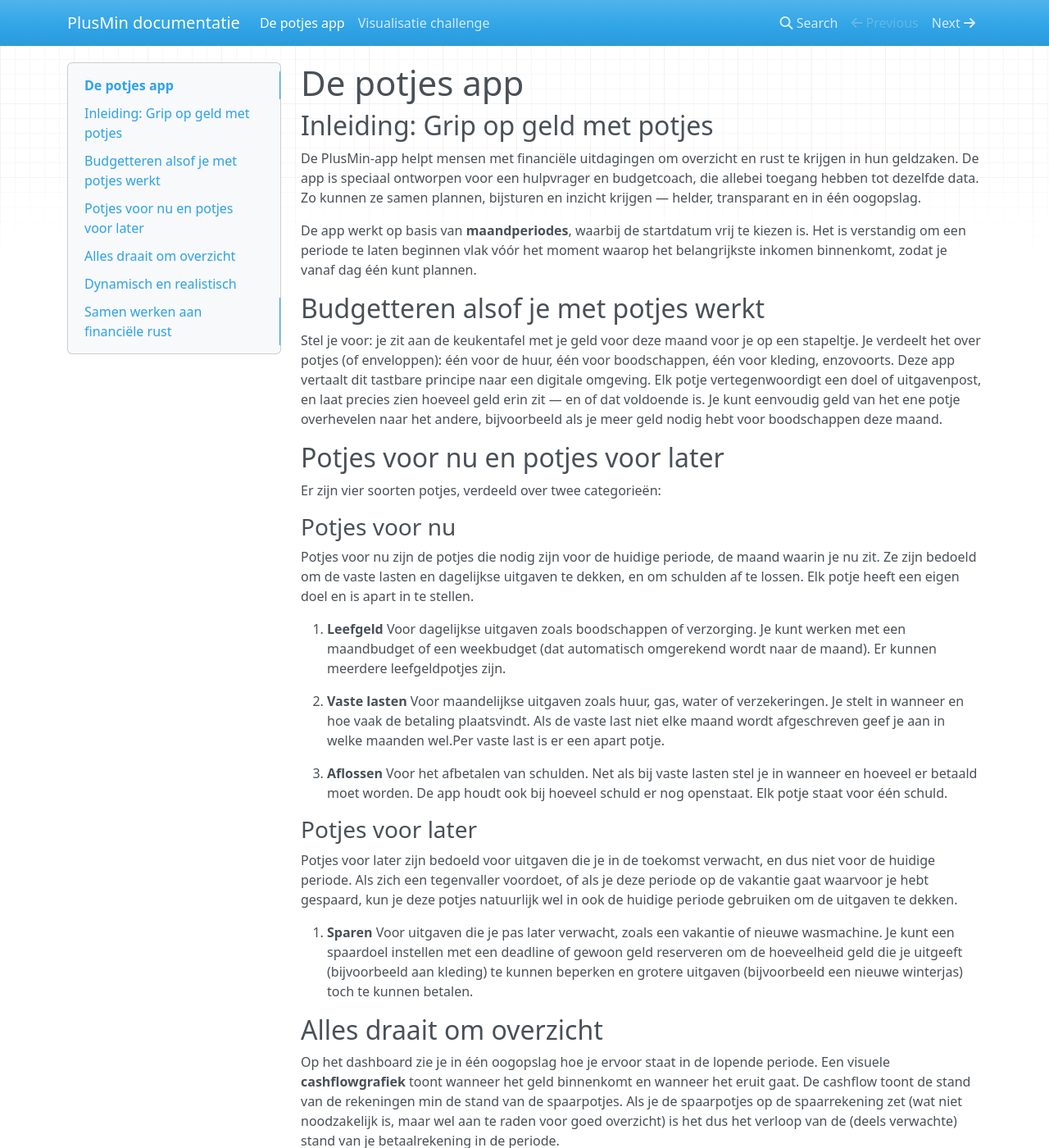
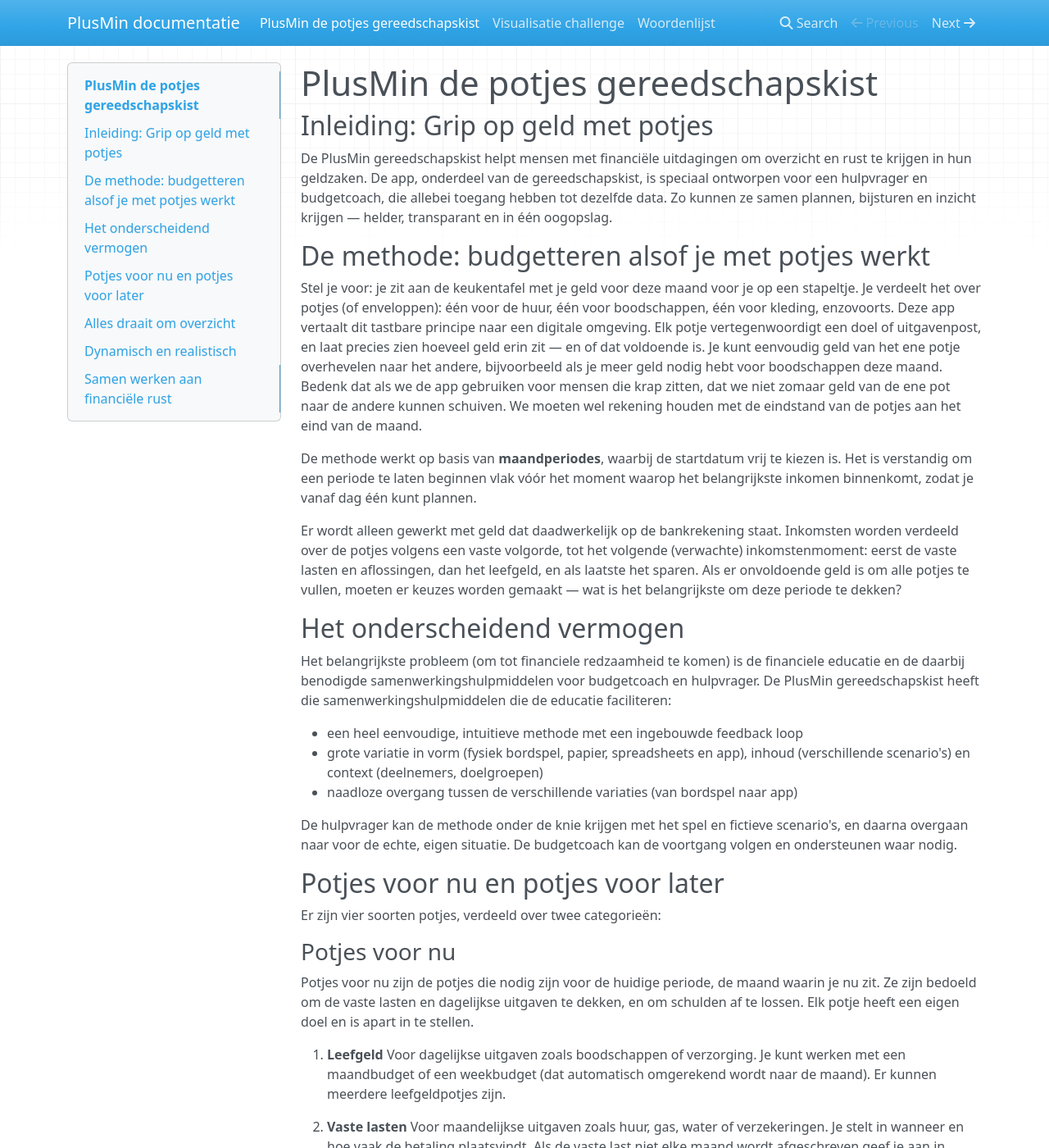
Before and after one commit to plusminapp/pm-docs, an MkDocs documentation site: the page built from docs/index.md, in a window 1280 px wide and 1400 px high. Shown: the whole window at 82% size. Built offline with MkDocs 1.6.1, drawn with Linux system fonts in a browser that asks for light colours; nearby versions of some CDN libraries.

Commit message:
aanpassing methode

```diff
--- a/docs/index.md
+++ b/docs/index.md
@@ -1,14 +1,25 @@
-# De potjes app
+# PlusMin de potjes gereedschapskist
 
 ## Inleiding: Grip op geld met potjes
 
-De PlusMin-app helpt mensen met financiële uitdagingen om overzicht en rust te krijgen in hun geldzaken. De app is speciaal ontworpen voor een hulpvrager en budgetcoach, die allebei toegang hebben tot dezelfde data. Zo kunnen ze samen plannen, bijsturen en inzicht krijgen — helder, transparant en in één oogopslag.
+De PlusMin gereedschapskist helpt mensen met financiële uitdagingen om overzicht en rust te krijgen in hun geldzaken. De app, onderdeel van de gereedschapskist, is speciaal ontworpen voor een hulpvrager en budgetcoach, die allebei toegang hebben tot dezelfde data. Zo kunnen ze samen plannen, bijsturen en inzicht krijgen — helder, transparant en in één oogopslag.
 
-De app werkt op basis van **maandperiodes**, waarbij de startdatum vrij te kiezen is. Het is verstandig om een periode te laten beginnen vlak vóór het moment waarop het belangrijkste inkomen binnenkomt, zodat je vanaf dag één kunt plannen.
+## De methode: budgetteren alsof je met potjes werkt
 
-## Budgetteren alsof je met potjes werkt
+Stel je voor: je zit aan de keukentafel met je geld voor deze maand voor je op een stapeltje. Je verdeelt het over potjes (of enveloppen): één voor de huur, één voor boodschappen, één voor kleding, enzovoorts. Deze app vertaalt dit tastbare principe naar een digitale omgeving. Elk potje vertegenwoordigt een doel of uitgavenpost, en laat precies zien hoeveel geld erin zit — en of dat voldoende is. Je kunt eenvoudig geld van het ene potje overhevelen naar het andere, bijvoorbeeld als je meer geld nodig hebt voor boodschappen deze maand. Bedenk dat als we de app gebruiken voor mensen die krap zitten, dat we niet zomaar geld van de ene pot naar de andere kunnen schuiven. We moeten wel rekening houden met de eindstand van de potjes aan het eind van de maand.
 
-Stel je voor: je zit aan de keukentafel met je geld voor deze maand voor je op een stapeltje. Je verdeelt het over potjes (of enveloppen): één voor de huur, één voor boodschappen, één voor kleding, enzovoorts. Deze app vertaalt dit tastbare principe naar een digitale omgeving. Elk potje vertegenwoordigt een doel of uitgavenpost, en laat precies zien hoeveel geld erin zit — en of dat voldoende is. Je kunt eenvoudig geld van het ene potje overhevelen naar het andere, bijvoorbeeld als je meer geld nodig hebt voor boodschappen deze maand.
+De methode werkt op basis van **maandperiodes**, waarbij de startdatum vrij te kiezen is. Het is verstandig om een periode te laten beginnen vlak vóór het moment waarop het belangrijkste inkomen binnenkomt, zodat je vanaf dag één kunt plannen.
+
+Er wordt alleen gewerkt met geld dat daadwerkelijk op de bankrekening staat. Inkomsten worden verdeeld over de potjes volgens een vaste volgorde, tot het volgende (verwachte) inkomstenmoment: eerst de vaste lasten en aflossingen, dan het leefgeld, en als laatste het sparen. Als er onvoldoende geld is om alle potjes te vullen, moeten er keuzes worden gemaakt — wat is het belangrijkste om deze periode te dekken?
+
+## Het onderscheidend vermogen
+Het belangrijkste probleem (om tot financiele redzaamheid te komen) is de financiele educatie en de daarbij benodigde samenwerkingshulpmiddelen voor budgetcoach en hulpvrager. De PlusMin gereedschapskist heeft die samenwerkingshulpmiddelen die de educatie faciliteren:
+
+* een heel eenvoudige, intuitieve methode met een ingebouwde feedback loop
+* grote variatie in vorm (fysiek bordspel, papier, spreadsheets en app), inhoud (verschillende scenario's) en context (deelnemers, doelgroepen)
+* naadloze overgang tussen de verschillende variaties (van bordspel naar app)
+
+De hulpvrager kan de methode onder de knie krijgen met het spel en fictieve scenario's, en daarna overgaan naar voor de echte, eigen situatie. De budgetcoach kan de voortgang volgen en ondersteunen waar nodig.
 
 ## Potjes voor nu en potjes voor later
 
```
Also changed, not shown: docs/8-woordenlijst.md (added, +41 -0 lines).
